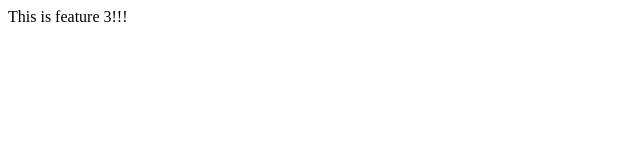
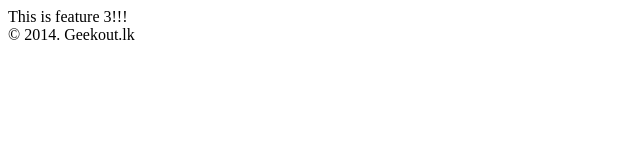
Before and after one commit to maduonline/GeekoutRepo, a plain HTML site: page feature3.html in a window 1280 px wide. Shown: the whole page, without its empty margins (0-640 px from the left). Drawn offline with Linux system fonts and the light colour scheme.

Commit message:
Add copyright line.

```diff
--- a/feature3.html
+++ b/feature3.html
@@ -4,5 +4,9 @@
 	</head>
 	<body>
 		This is feature 3!!!
+
+		<footer>
+			&copy; 2014. Geekout.lk
+		</footer>
 	</body>
 </html>
```
